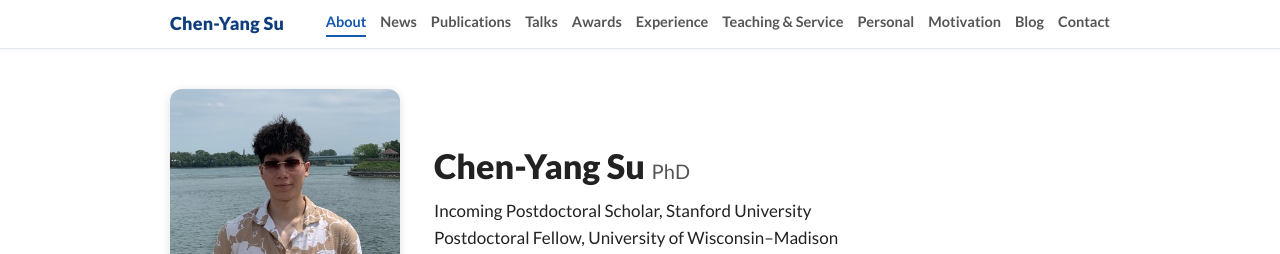
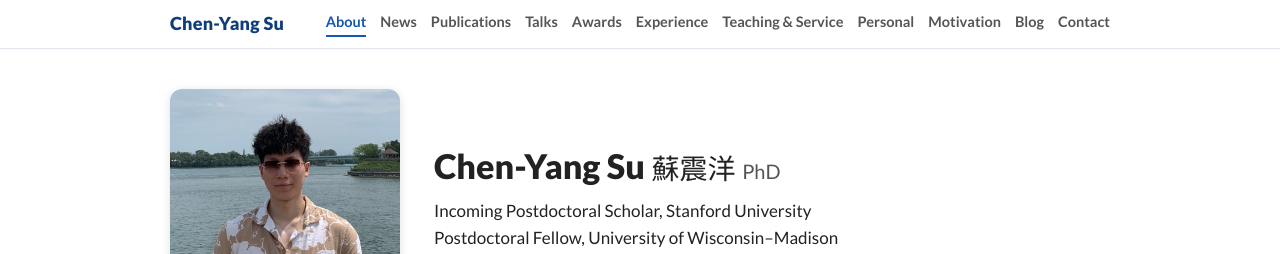
Before and after one commit to chenyangsu/chenyangsu.github.io, a plain HTML site: page index.html in a window 1280 px wide. Shown: the top 254 px of the page. Drawn offline with Linux system fonts and the light colour scheme; some icons are missing.

Commit message:
Add Taiwanese name 蘇震洋 next to name in homepage heading

```diff
--- a/assets/main.css
+++ b/assets/main.css
@@ -134,6 +134,7 @@ h3 {
 }
 
 .degree { font-size: 20px; font-weight: 400; color: var(--ink-light); }
+.name-zh { font-size: 28px; font-weight: 400; }
 
 .position { font-size: 17px; margin: 4px 0; }
 
--- a/index.html
+++ b/index.html
@@ -55,7 +55,7 @@
 			<img src="images/me.jpg" alt="Portrait of Chen-Yang Su">
 		</div>
 		<div class="hero-text">
-			<h1>Chen-Yang Su <span class="degree">PhD</span></h1>
+			<h1>Chen-Yang Su <span class="name-zh" lang="zh-Hant-TW">蘇震洋</span> <span class="degree">PhD</span></h1>
 			<p class="position">Incoming Postdoctoral Scholar, Stanford University<br>
 			Postdoctoral Fellow, University of Wisconsin&ndash;Madison</p>
 			<p class="tagline">Evals &middot; Agents &middot; AI for Science</p>
```
